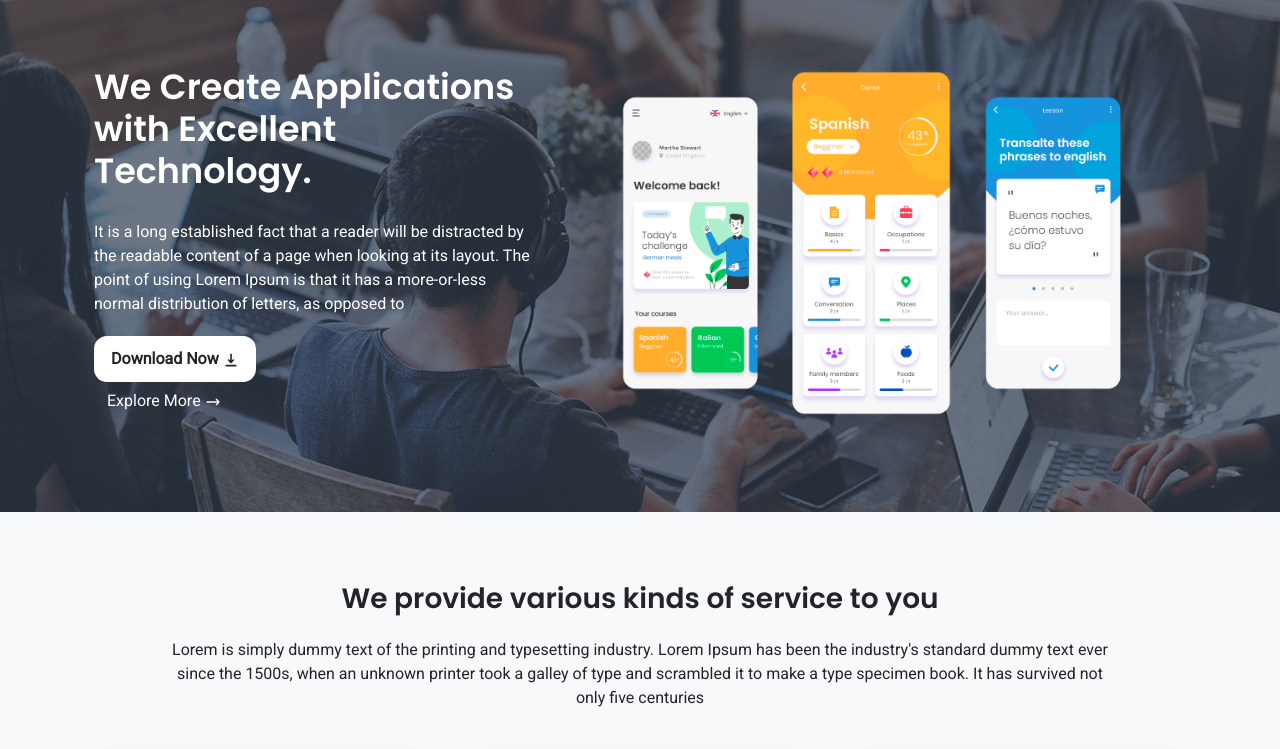
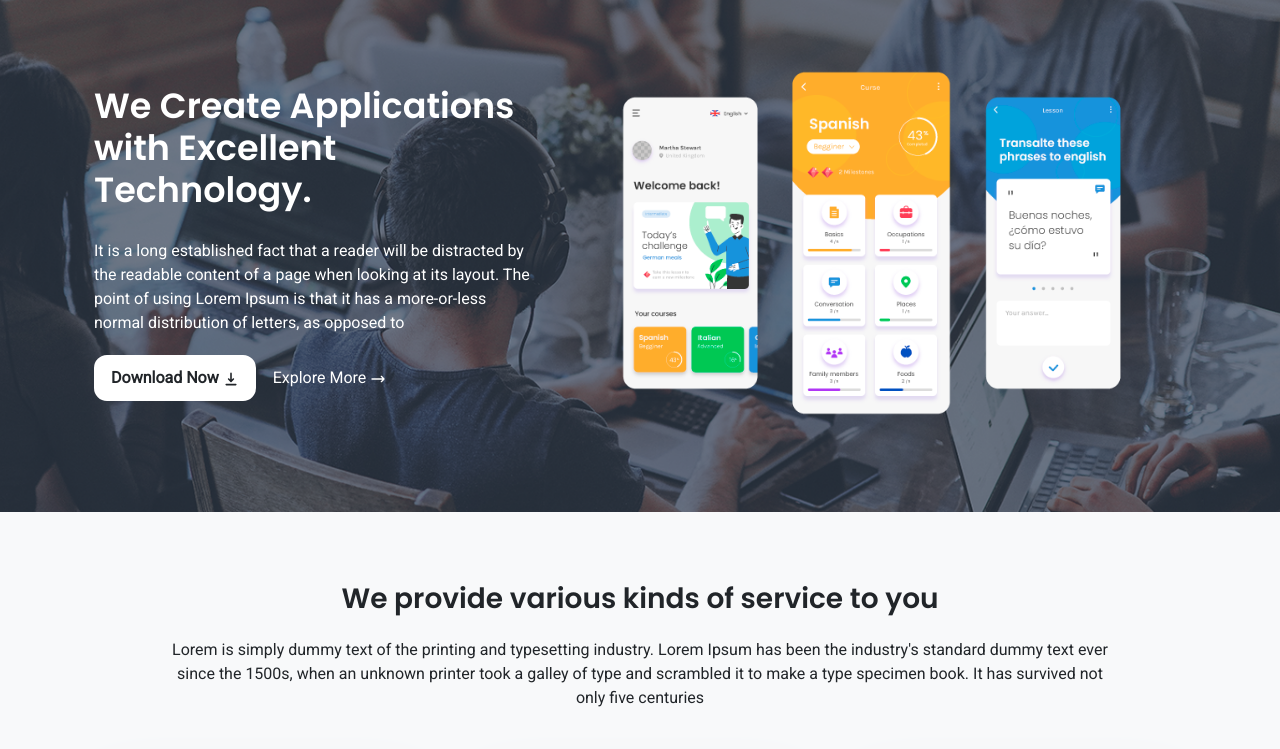
Before and after one commit to Khalid-Hasan-Jihad/apps-creator-online-agency-landing-page, a plain HTML site: page index.html in a window 1280 px wide. Shown: the part 51-800 px from the top of the page. Drawn offline with Linux system fonts and the light colour scheme; files whose address does not match are found by name.

Commit message:
minor changer

```diff
--- a/index.html
+++ b/index.html
@@ -61,32 +61,38 @@
                     </nav>
                 </header>
                 <div class="top-hero container" style="padding-bottom: 60px;padding-top: 29px;">
-                    <div class="row d-xxl-flex align-items-center align-items-xxl-center">
+                    <div class="row d-flex">
                         <div
-                            class="col-sm-12 col-md-12 col-lg-5 col-xl-5 col-xxl-5 d-sm-flex d-md-flex flex-sm-column align-items-sm-center flex-md-column align-items-md-center align-items-lg-start align-items-xl-start align-items-xxl-start">
+                            class="col-sm-12 col-md-12 col-lg-5 col-xl-5 col-xxl-5 d-flex flex-column d-sm-flex d-md-flex flex-sm-column align-items-sm-center flex-md-column align-items-center align-items-md-center align-items-lg-start align-items-xl-start align-items-xxl-start justify-content-center">
+
                             <h1 class="text-center text-sm-center text-md-center text-lg-start text-xl-start text-xxl-start popp"
                                 style="font-size: 35px;color: var(--bs-white);">We Create Applications<br>with Excellent
                                 Technology.
                             </h1>
-                            <p class="text-sm-center text-md-center text-lg-start text-xl-start text-xxl-start hero-text"
+                            <p class="text-center text-sm-center text-md-center text-lg-start text-xl-start text-xxl-start hero-text"
                                 style="margin-top: 20px;margin-bottom: 20px;color: var(--bs-white);">It is a long
                                 established fact that a reader will be distracted by the readable content of a page when
                                 looking at its layout. The point of using Lorem Ipsum is that it has a more-or-less
                                 normal distribution of letters, as opposed
                                 to&nbsp;
-                            </p><a class="btn download-btn" href="#"
-                                style="border-radius: 13px;border-top-left-radius: 1;border-top-right-radius: 1;border-bottom-right-radius: 1;border-bottom-left-radius: 1;border: 5px solid var(--bs-white);">Download
-                                Now&nbsp;<svg xmlns="http://www.w3.org/2000/svg" width="1em" height="1em"
+                            </p>
+                            <div>
+                                <a class="btn download-btn" href="#"
+                                    style="border-radius: 13px;border-top-left-radius: 1;border-top-right-radius: 1;border-bottom-right-radius: 1;border-bottom-left-radius: 1;border: 5px solid var(--bs-white);">Download Now&nbsp;<svg xmlns="http://www.w3.org/2000/svg" width="1em" height="1em"
                                         viewBox="0 0 20 20" fill="none">
                                         <path fill-rule="evenodd" clip-rule="evenodd"
                                             d="M3 17C3 16.4477 3.44772 16 4 16H16C16.5523 16 17 16.4477 17 17C17 17.5523 16.5523 18 16 18H4C3.44772 18 3 17.5523 3 17ZM6.29289 9.29289C6.68342 8.90237 7.31658 8.90237 7.70711 9.29289L9 10.5858L9 3C9 2.44772 9.44771 2 10 2C10.5523 2 11 2.44771 11 3L11 10.5858L12.2929 9.29289C12.6834 8.90237 13.3166 8.90237 13.7071 9.29289C14.0976 9.68342 14.0976 10.3166 13.7071 10.7071L10.7071 13.7071C10.5196 13.8946 10.2652 14 10 14C9.73478 14 9.48043 13.8946 9.29289 13.7071L6.29289 10.7071C5.90237 10.3166 5.90237 9.68342 6.29289 9.29289Z"
                                             fill="currentColor"></path>
-                                </svg></a><a class="btn explore-btn" href="#">Explore More&nbsp;<svg
+                                    </svg>
+                                </a>
+                                <a class="btn explore-btn" href="#">Explore More&nbsp;<svg
                                         xmlns="http://www.w3.org/2000/svg" width="1em" height="1em" viewBox="0 0 24 24"
                                         fill="none">
                                         <path d="M17 8L21 12M21 12L17 16M21 12L3 12" stroke="currentColor" stroke-width="2"
                                             stroke-linecap="round" stroke-linejoin="round"></path>
-                                </svg></a>
+                                    </svg>
+                                </a>
+                            </div>
                         </div>
                         <div class="col-sm-12 col-md-12 col-lg-7 col-xl-7 col-xxl-7"><img class="img-fluid"
                                 src="assets/img/hero.png" width="750"></div>
```
Lines whose indentation alone changed are shown as unchanged.
